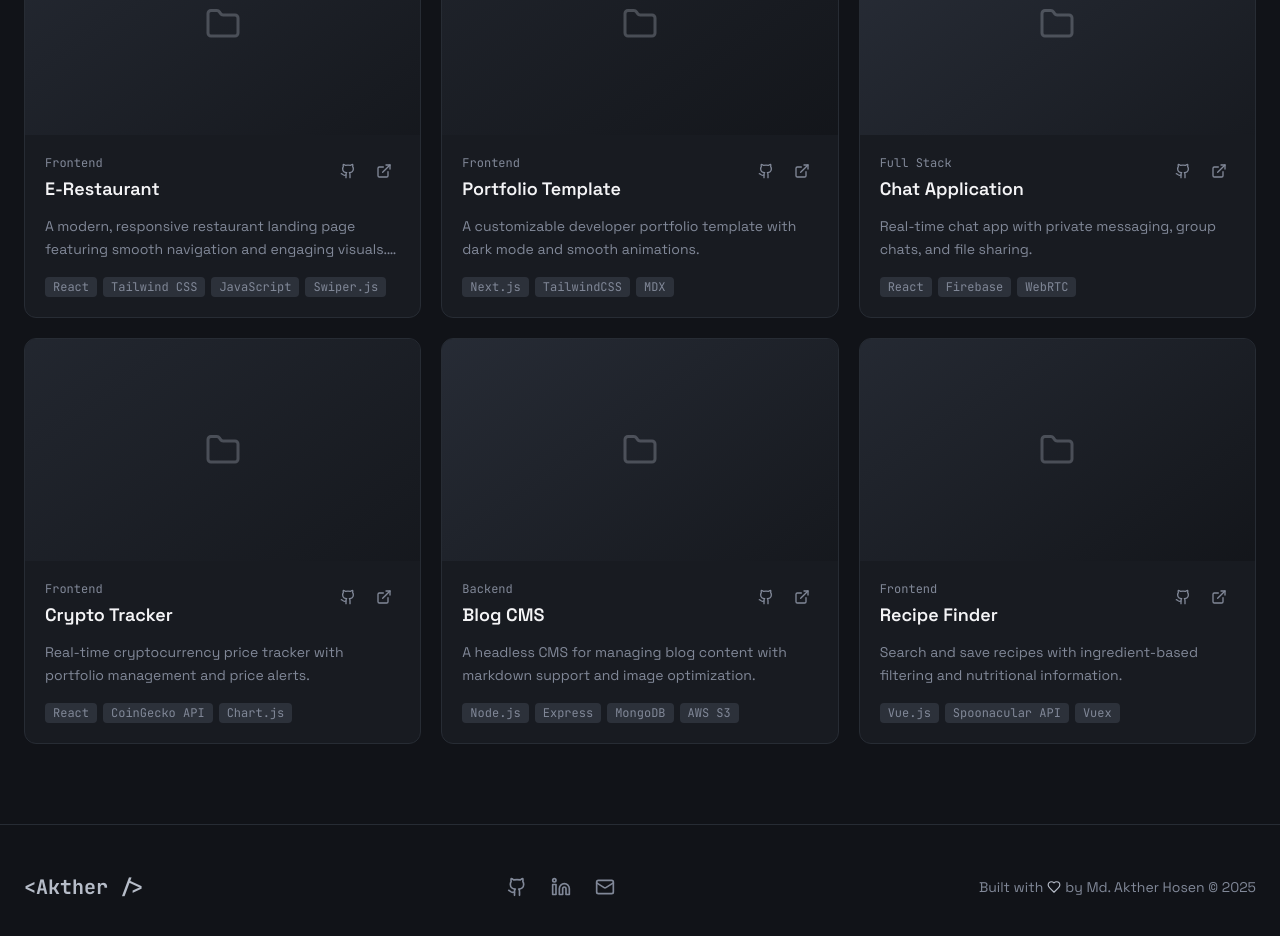
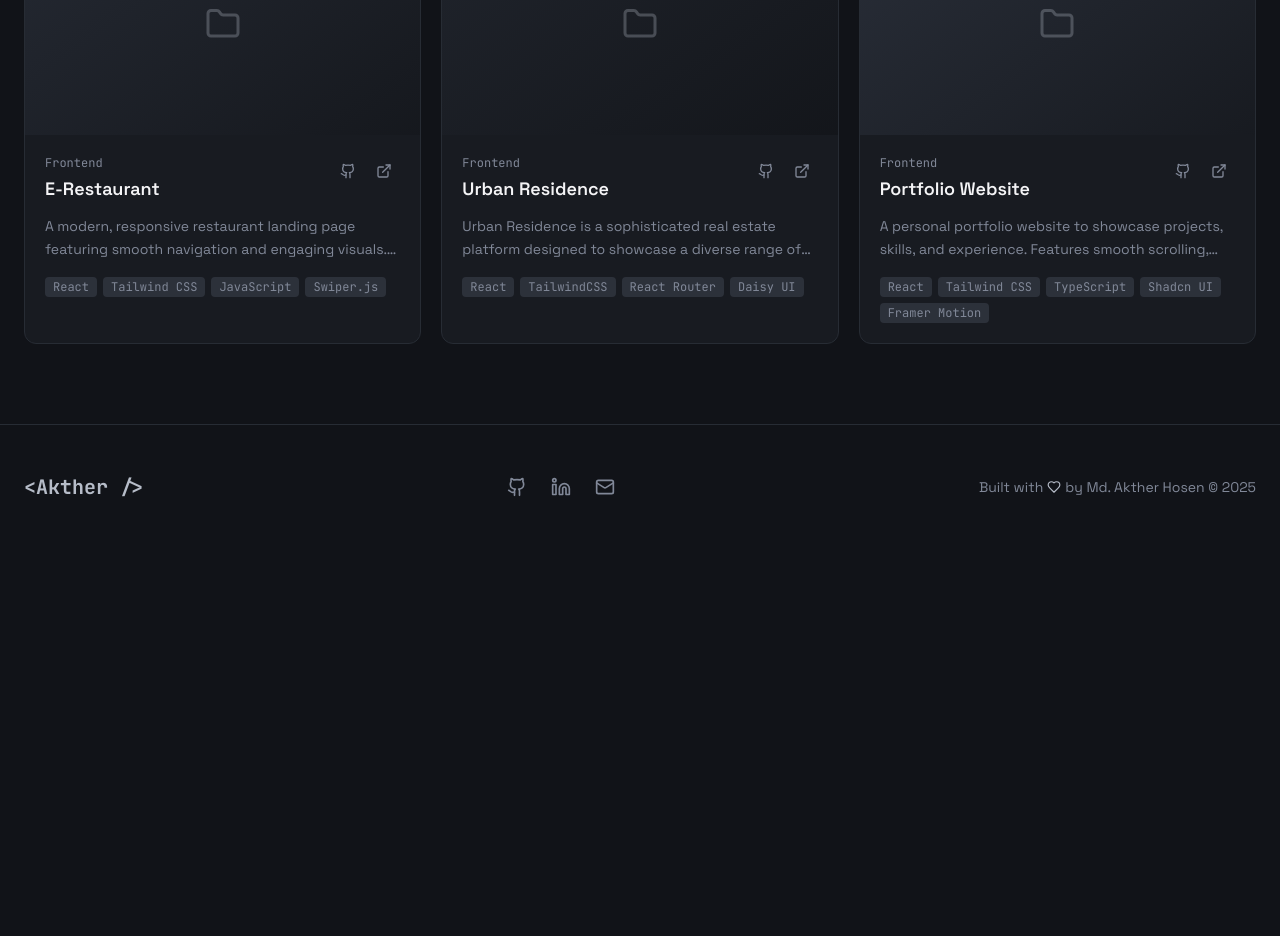
Before and after one commit to AktherHosen/akther_hosen, a React (Vite) app: page /projects in a window 1280 px wide. Shown: the part 960-1896 px from the top of the page. After the commit the page ends 1509 px from the top, so only its background shows below. Built offline with nearby package versions, Linux system fonts and the light colour scheme; the HTML template or start-up script is replaced by a standard one.

Commit message:
update: project sections

```diff
--- a/src/data/projects.ts
+++ b/src/data/projects.ts
@@ -27,7 +27,7 @@ export const featuredProjects = [
     github: "https://github.com",
     live: "https://blog-nest-9b582.web.app",
     image: "linear-gradient(145deg, hsl(220 16% 20%) 0%, hsl(220 16% 11%) 100%)",
-    category: "AI/ML",
+    category: "Full Stack",
   },
 ];
 
@@ -36,55 +36,28 @@ export const otherProjects = [
     title: "E-Restaurant",
     description: "A modern, responsive restaurant landing page featuring smooth navigation and engaging visuals. The design showcases featured dishes, promotes key offerings, and includes a functional booking form to reserve tables directly from the site. Optimized for both performance and user experience.",
     tech: ["React", "Tailwind CSS", "JavaScript", "Swiper.js"],
-    github: "https://github.com",
-    live: "https://example.com",
+    github: "https://github.com/AktherHosen/Restaurant",
+    live: "https://restaurant-beige-zeta.vercel.app",
     category: "Frontend",
     image: "linear-gradient(145deg, hsl(220 16% 17%) 0%, hsl(220 16% 10%) 100%)",
   },
   {
-    title: "Portfolio Template",
-    description: "A customizable developer portfolio template with dark mode and smooth animations.",
-    tech: ["Next.js", "TailwindCSS", "MDX"],
-    github: "https://github.com",
-    live: "https://example.com",
+    title: "Urban Residence",
+    description: "Urban Residence is a sophisticated real estate platform designed to showcase a diverse range of properties tailored to meet various lifestyles and needs. From luxurious family homes to modern townhouses, student apartments, senior living community homes, and beachfront vacation rentals, Urban Residence provides a comprehensive listing experience.",
+    tech: ["React", "TailwindCSS", "React Router", "Daisy UI"],
+    github: "https://github.com/AktherHosen/Urban-Residence",
+    live: "https://urban-residence-bdbe4.web.app/",
     category: "Frontend",
     image: "linear-gradient(145deg, hsl(220 16% 15%) 0%, hsl(220 16% 9%) 100%)",
   },
   {
-    title: "Chat Application",
-    description: "Real-time chat app with private messaging, group chats, and file sharing.",
-    tech: ["React", "Firebase", "WebRTC"],
-    github: "https://github.com",
-    live: "https://example.com",
-    category: "Full Stack",
+    title: "Portfolio Website",
+    description: "A personal portfolio website to showcase projects, skills, and experience. Features smooth scrolling, responsive design, and interactive elements to engage visitors and highlight professional achievements.",
+    tech: ["React", "Tailwind CSS", "TypeScript", "Shadcn UI", "Framer Motion"],
+    github: "https://github.com/AktherHosen/akther_hosen",
+    live: "https://aktherhosen.com",
+    category: "Frontend",
     image: "linear-gradient(145deg, hsl(220 16% 19%) 0%, hsl(220 16% 11%) 100%)",
-  },
-  {
-    title: "Crypto Tracker",
-    description: "Real-time cryptocurrency price tracker with portfolio management and price alerts.",
-    tech: ["React", "CoinGecko API", "Chart.js"],
-    github: "https://github.com",
-    live: "https://example.com",
-    category: "Frontend",
-    image: "linear-gradient(145deg, hsl(220 16% 16%) 0%, hsl(220 16% 10%) 100%)",
-  },
-  {
-    title: "Blog CMS",
-    description: "A headless CMS for managing blog content with markdown support and image optimization.",
-    tech: ["Node.js", "Express", "MongoDB", "AWS S3"],
-    github: "https://github.com",
-    live: "https://example.com",
-    category: "Backend",
-    image: "linear-gradient(145deg, hsl(220 16% 18%) 0%, hsl(220 16% 10%) 100%)",
-  },
-  {
-    title: "Recipe Finder",
-    description: "Search and save recipes with ingredient-based filtering and nutritional information.",
-    tech: ["Vue.js", "Spoonacular API", "Vuex"],
-    github: "https://github.com",
-    live: "https://example.com",
-    category: "Frontend",
-    image: "linear-gradient(145deg, hsl(220 16% 17%) 0%, hsl(220 16% 9%) 100%)",
   },
 ];
 
```
